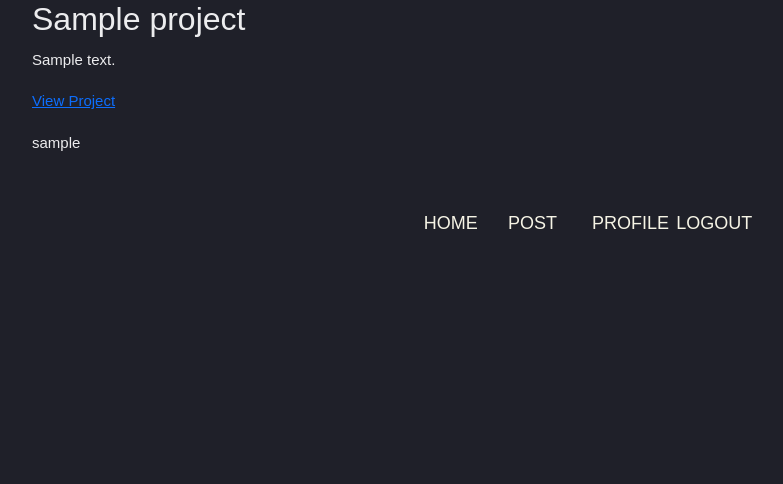
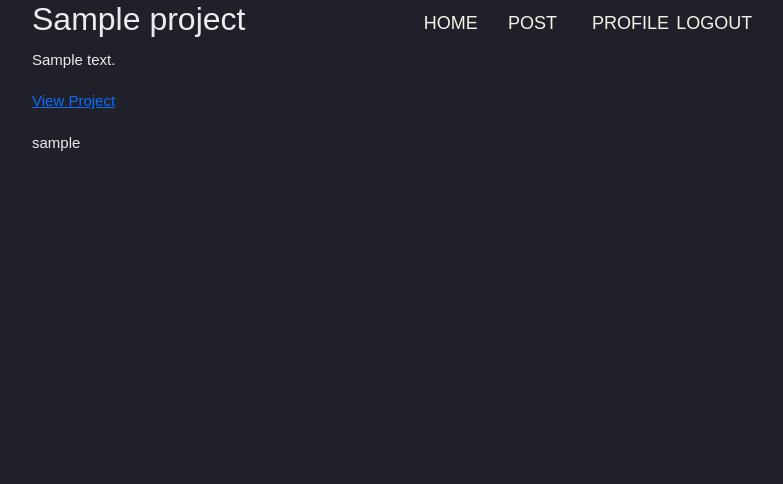
Before and after one commit to paulmunyao/awwwards, a Django app: page /display/ in a window 1280 px wide. Shown: the part 174-658 px from the top of the page, without its empty margins (50-833 px from the left). Run offline with Django 4.2, Linux system fonts and the light colour scheme; a user stored in the database is signed in; tables that the repository leaves empty hold one stand-in row (values such as "Sample post"); some web fonts are replaced.

Commit message:
Style header in the display page

```diff
--- a/awardpaul/static/css/style.css
+++ b/awardpaul/static/css/style.css
@@ -324,7 +324,7 @@ h1 {
 
 .navMen {
   position: absolute;
-  top: 50%;
+  top: 200px;
   left: 50%;
   -webkit-transform: translate(-50%, -50%);
   transform: translate(-50%, -50%);
```
